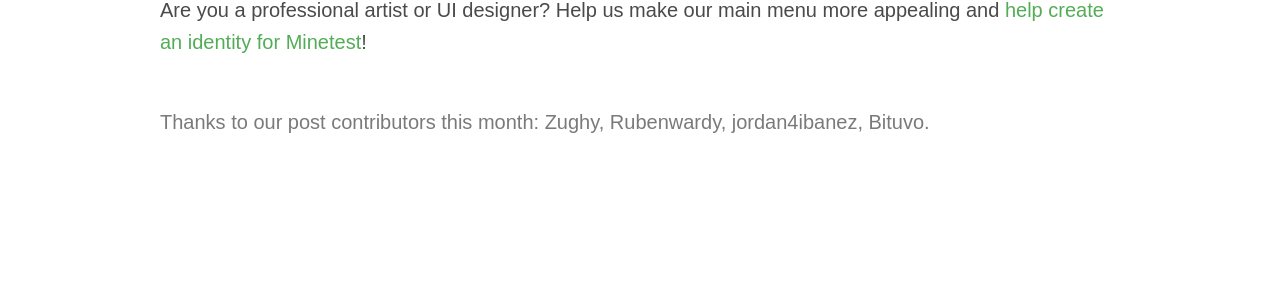
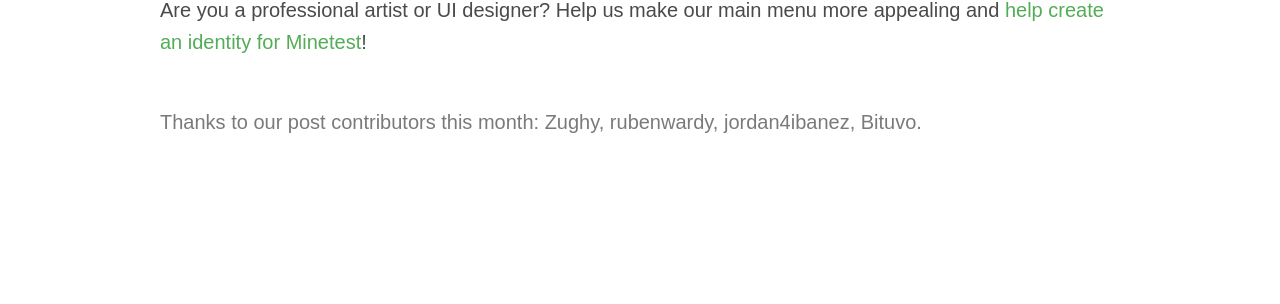
Before and after one commit to minetest/blog, a Jekyll site: the page built from _posts/2024-01-17-January.md, in a window 1280 px wide and 900 px high, scrolled down 8508 px. Shown: the part 149-453 px from the top of the window. Built offline with Jekyll 4.4.1, drawn with Linux system fonts in a browser that asks for light colours.

```diff
--- a/_posts/2024-01-17-January.md
+++ b/_posts/2024-01-17-January.md
@@ -3,7 +3,7 @@ layout: post
 title: "Early Winter in Minetest (16)"
 contributors:
   - Zughy
-  - Rubenwardy
+  - rubenwardy
   - jordan4ibanez
   - Bituvo
 authors:
```
